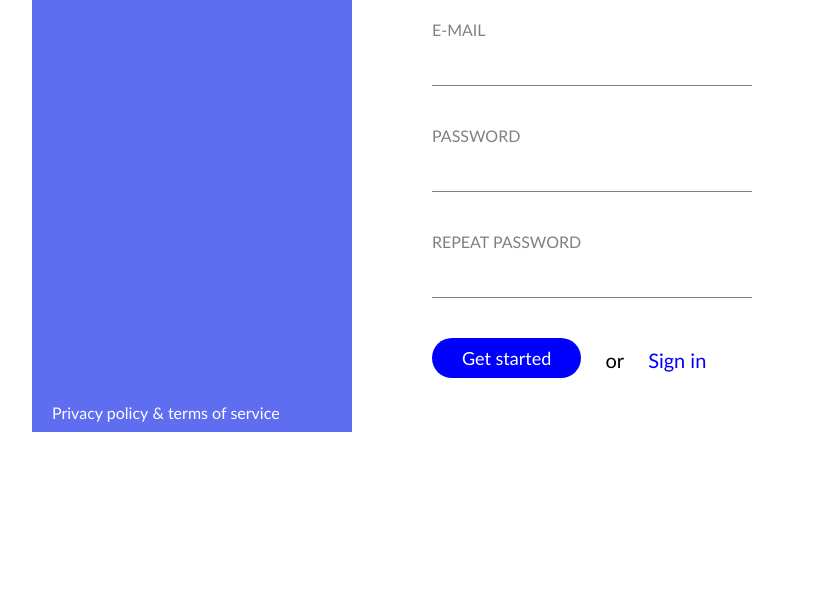
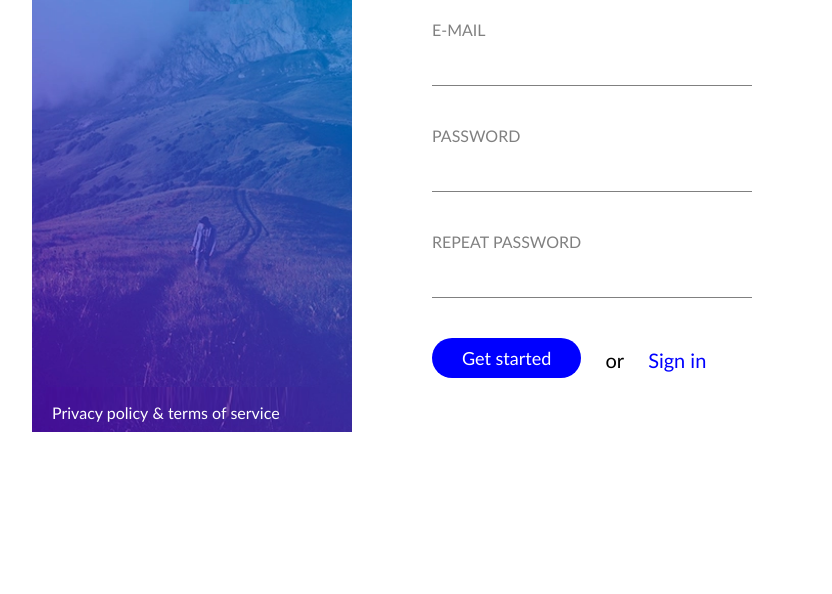
Before and after one commit to nubranger/BIT-pamoka-6, a plain HTML site: page paskaitos-signup/index.html in a window 1280 px wide. Shown: the part 206-800 px from the top of the page, without its empty margins (208-1040 px from the left). Drawn offline with Linux system fonts and the light colour scheme.

Commit message:
left background

```diff
--- a/paskaitos-signup/css/main.css
+++ b/paskaitos-signup/css/main.css
@@ -20,10 +20,15 @@ body {
         float: left;
         background-color: rgb(95, 109, 240);
         color: white;
+
         /* background: url(/img/hill.png);
         background-size:initial;
         background-repeat: no-repeat; */
-
+        background-image: url(../img/hill.png);
+        background-repeat: no-repeat;
+        background-size: cover;
+       /* nuotraukos pozicija background-position: bottom center; */
+        background-position: center;
         position: absolute;
         top: 30px;
         bottom: 30px;
```
